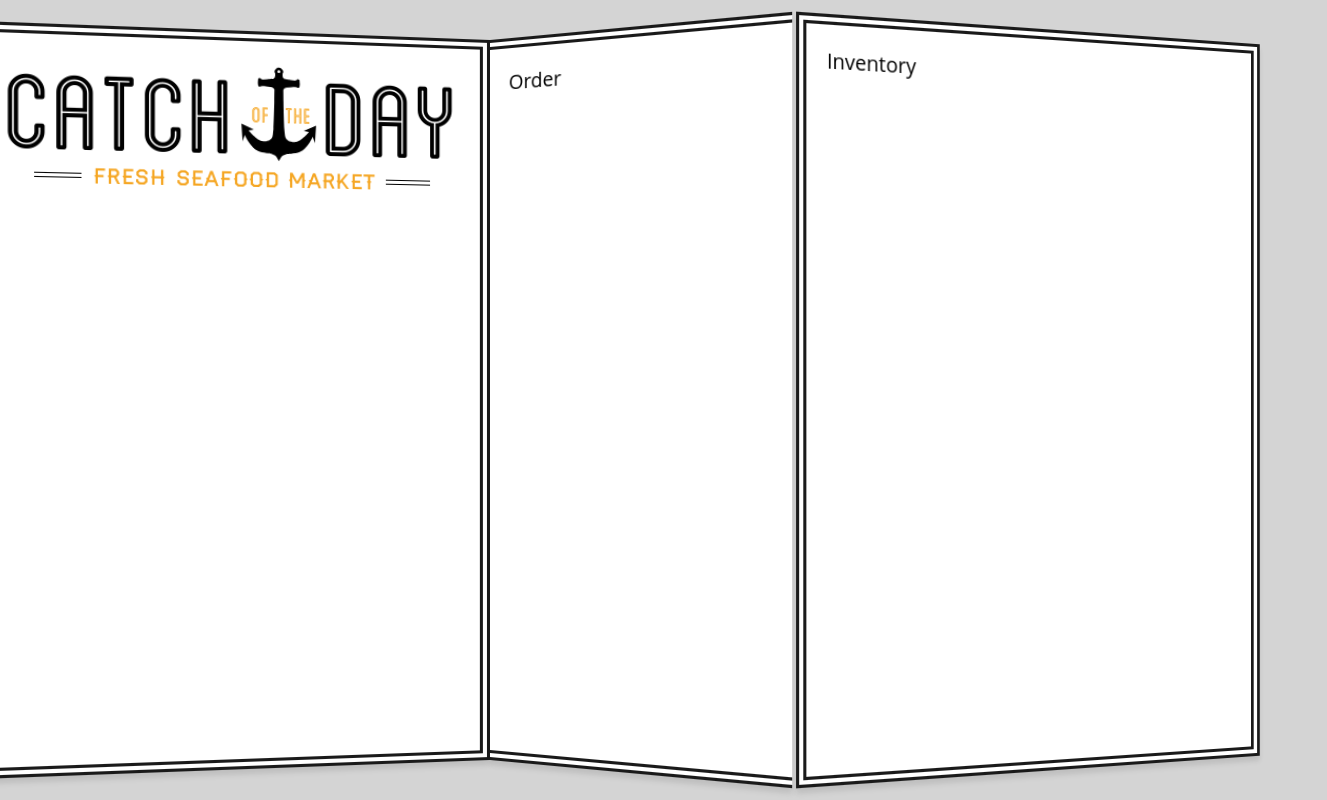
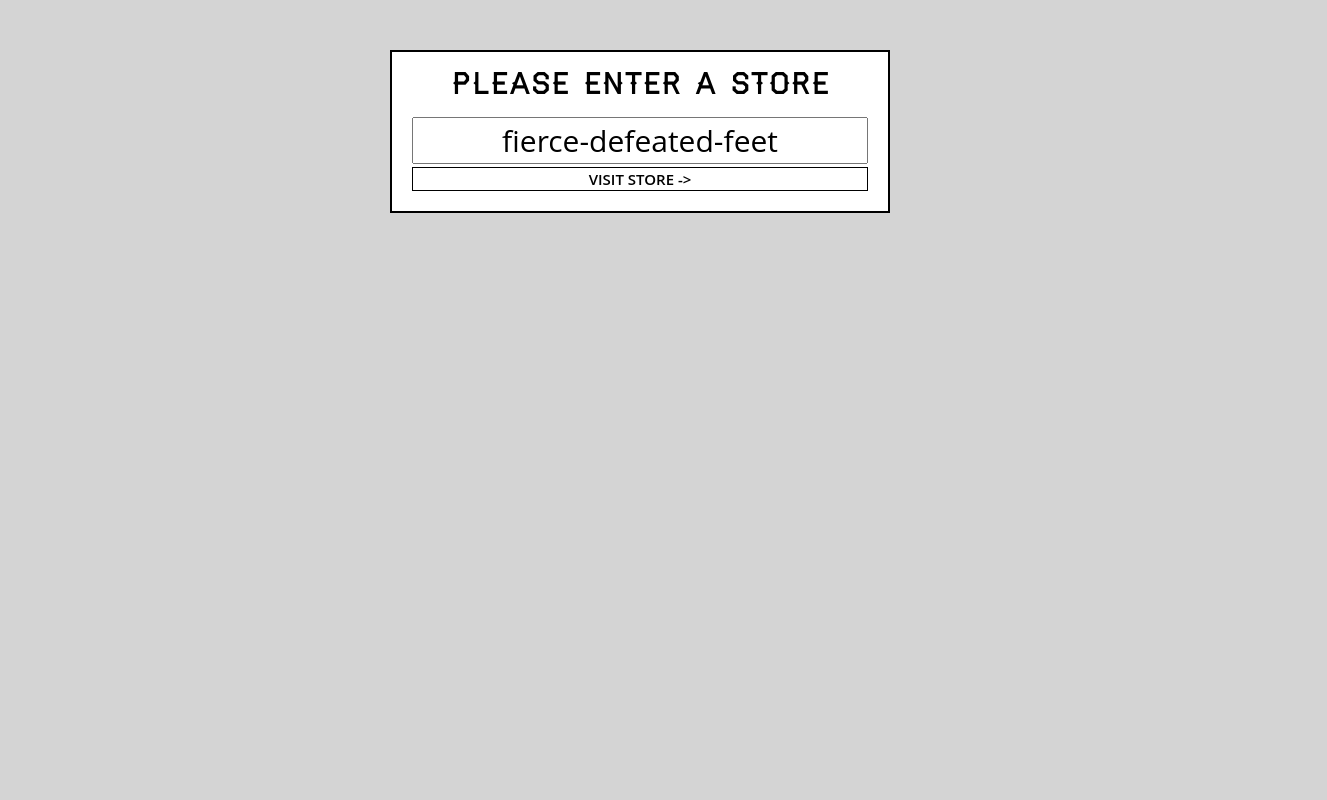
Before and after one commit to OlegKozlovskui/order-react-app, a React (Create React App) app: page / in a window 1280 px wide. Shown: the whole page, 1327 px wide, since content can reach past the window. Built offline with nearby package versions, Linux system fonts and the light colour scheme.

Commit message:
add routing

```diff
--- a/package.json
+++ b/package.json
@@ -5,6 +5,7 @@
   "dependencies": {
     "react": "^16.2.0",
     "react-dom": "^16.2.0",
+    "react-router-dom": "^4.2.2",
     "react-scripts": "1.1.0"
   },
   "scripts": {
--- /dev/null
+++ b/src/components/NotFound.js
@@ -0,0 +1,9 @@
+import React from 'react';
+
+const NotFound = (props) => {
+  return (
+    <div>Not found</div>
+  );
+}
+
+export default NotFound;
--- a/src/components/StorePicker.js
+++ b/src/components/StorePicker.js
@@ -1,12 +1,13 @@
 import React, { Component } from 'react';
+import { getFunName } from '../helpers';
 
 class StorePicker extends Component {
   render() {
     return(
       <form className="store-selector">
         <h2>Please Enter A Store</h2>
-        <input type="text" required placeholder="Store Name" />
-        <button type="submit"></button>
+        <input type="text" required placeholder="Store Name" defaultValue={getFunName()}/>
+        <button type="submit">Visit Store -></button>
       </form>
     )
   }
--- a/src/index.js
+++ b/src/index.js
@@ -1,8 +1,23 @@
 import React from 'react';
 import ReactDOM from 'react-dom';
+import { BrowserRouter, Route, Switch } from 'react-router-dom';
 import './css/style.css';
+
 import App from './components/App';
 import StorePicker from './components/StorePicker';
+import NotFound from './components/NotFound';
 
 
-ReactDOM.render(<App />, document.getElementById('root'));
+const Routing = () => {
+  return(
+    <BrowserRouter>
+      <Switch>
+        <Route exact path="/" component={StorePicker}/>
+        <Route path="store/:storeId" component={App}/>
+        <Route component={NotFound}/>
+      </Switch>
+    </BrowserRouter>
+  )
+};
+
+ReactDOM.render(<Routing />, document.getElementById('root'));
```
